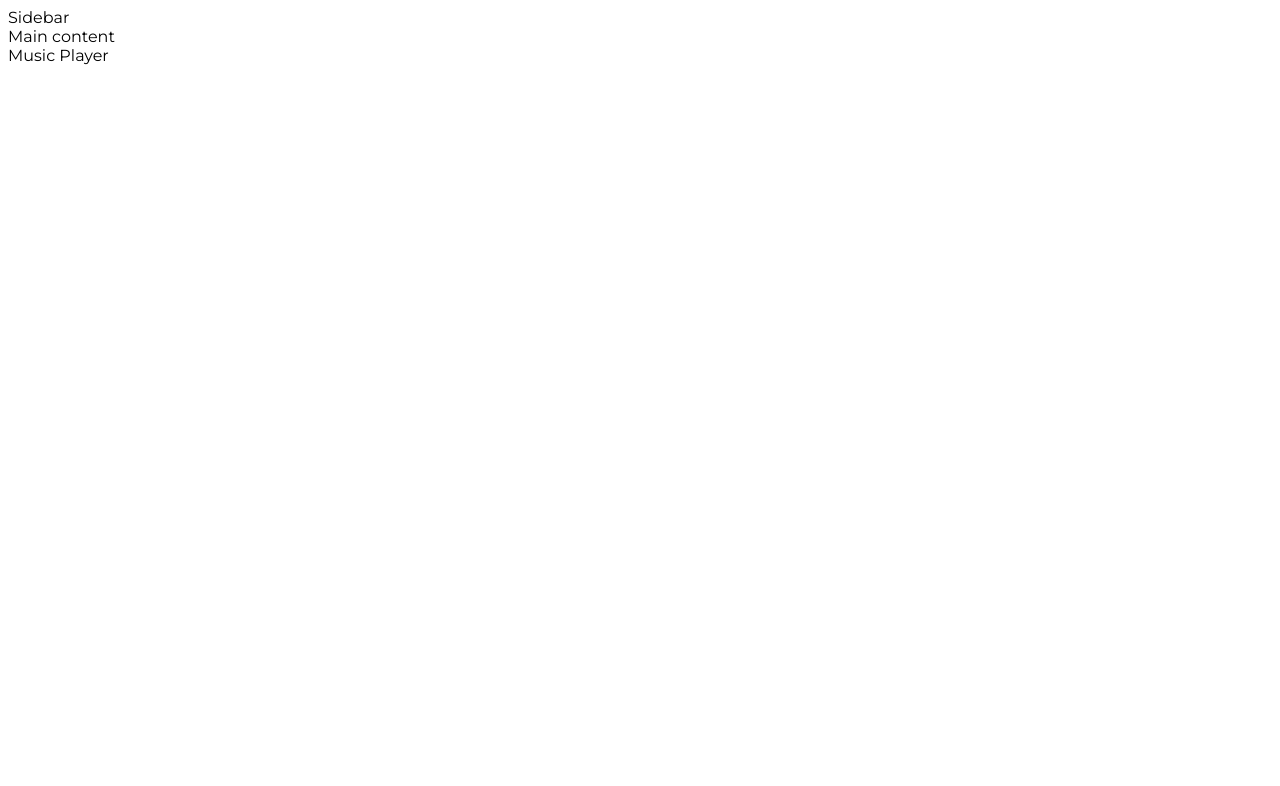
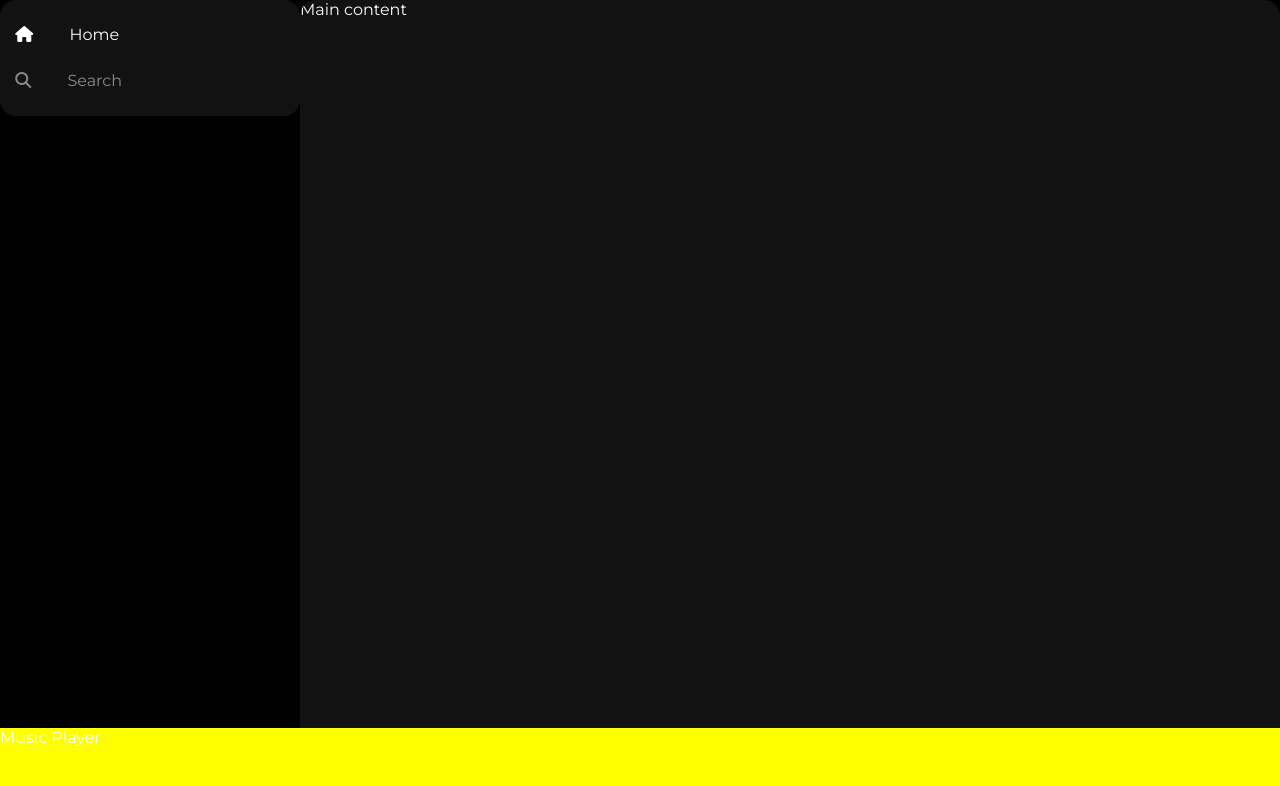
Before and after one commit to natesh1999/spotify_clone, a plain HTML site: page index.html in a window 1280 px wide. Drawn offline with Linux system fonts and the light colour scheme.

Commit message:
third commit

```diff
--- a/index.html
+++ b/index.html
@@ -14,7 +14,19 @@
 </head>
 <body>
     <div class="main">
-        <div class="sidebar">Sidebar</div>
+        <div class="sidebar">
+            <div class="nav">
+                <div class="nav-option" style="opacity: 1;">
+                    <i class="fa-solid fa-house"></i>
+                    <a href="#">Home</a>
+                </div>
+                <div class="nav-option">
+                    <i class="fa-solid fa-magnifying-glass"></i>
+                    <a href="#">Search</a>
+                </div>
+            </div>
+            <div class="library"></div>
+        </div>
         <div class="main-content">Main content</div>
         <div class="music-player">Music Player</div>
     </div>
--- a/style.css
+++ b/style.css
@@ -3,8 +3,69 @@ body {
   font-optical-sizing: auto;
   font-weight: weight;
   font-style: normal;
+  margin: 0;
+  background-color: #000;
+  color: #fff;
+  overflow: hidden;
 }
 
-body {
-  height: 100%;
+.main{
+  display: flex;
+  height: 100vh;
 }
+
+.sidebar{
+  background-color: #000;
+  width: 300px;
+  border-radius: 1rem; /* 16px*/
+
+}
+
+.main-content{
+  background-color: #121212;
+  flex: 1;
+  border-radius: 1rem;
+  overflow: auto;
+}
+
+.music-player{
+  background-color: yellow;
+  position: fixed;
+  bottom: 0;
+  width: 100%;
+  height: 72px;
+}
+
+a{
+  text-decoration: none;
+  color: #fff;
+}
+
+.nav{
+  background-color: #121212;
+  display: flex;
+  border-radius: 1rem;
+  flex-direction: column;
+  justify-content: center;
+  height: 100px;
+  padding: 0.5rem 0.75rem;
+}
+
+.nav-option{
+  line-height: 2.5rem;
+  opacity: 0.5;
+  padding: 0.2rem;
+}
+
+.nav-option:hover{
+  opacity: 1;
+}
+
+.nav-option i {
+  margin-right: 1rem;
+}
+
+.nav-option a {
+  font-size: 1rem;
+  margin-left: 1rem;
+}
```
